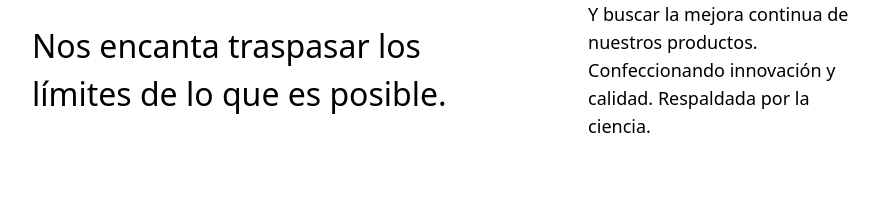
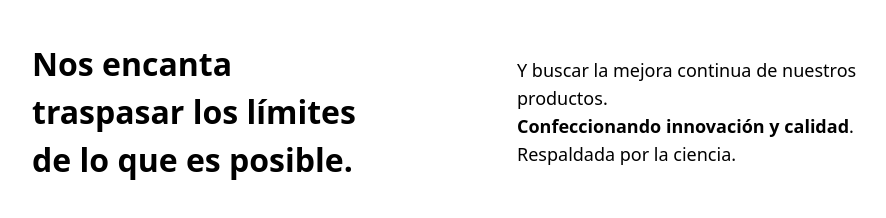
Before and after one commit to requin883/newtemplates, a website: page src/index.html in a window 1280 px wide. Shown: the whole page, without its empty margins (188-1074 px from the left). Drawn offline with nearby package versions, Linux system fonts and the light colour scheme.

Commit message:
Fix small container sizing in desktop

```diff
--- a/src/index.html
+++ b/src/index.html
@@ -31,16 +31,16 @@
     <template v-else>
       <section id="aboutussection2-desktop">
         <div class="flex justify-center items-center w-full gap-[130px] px-[220px] bg-white">
-          <div class="flex justify-center items-center self-stretch flex-grow relative gap-[130px]">
-            <p class="flex-grow-0 flex-shrink text-[32px] text-left text-black">
+          <div class="flex w-full justify-center items-center mt-10 self-stretch flex-grow relative gap-[130px]">
+            <p class="flex-grow-0 flex-shrink font-bold text-[32px] w-[50%] text-left text-black">
               Nos encanta traspasar los límites de lo que es posible.
             </p>
-            <p class="flex-grow-0 flex-shrink text-lg text-left text-black">
+            <p class="flex-grow-0 flex-shrink text-lg w-[50%] text-left text-black">
               <span class="flex-grow-0 flex-shrink text-lg text-left text-black">Y buscar la mejora continua de
                 nuestros
-                productos. </span><br /><span
-                class="flex-grow-0 flex-shrink text-lg text-left text-black">Confeccionando
-                innovación y calidad. Respaldada por la ciencia.</span>
+                productos. </span><br /><span class="flex-grow-0 flex-shrink text-lg text-left text-black"><b>
+                  Confeccionando
+                  innovación y calidad</b>. Respaldada por la ciencia.</span>
             </p>
           </div>
         </div>
```
Also changed, not shown: dist/output.css.
